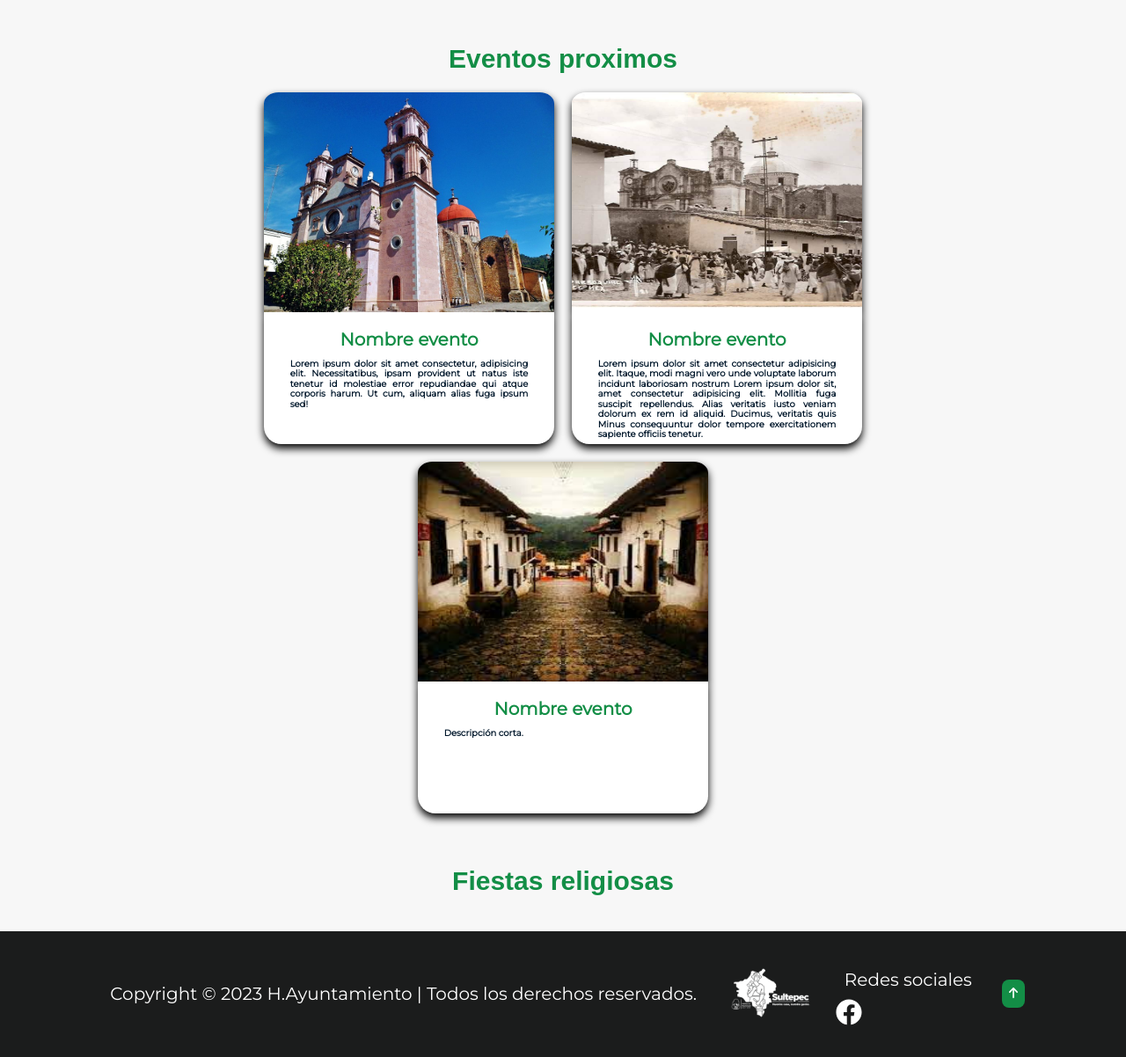
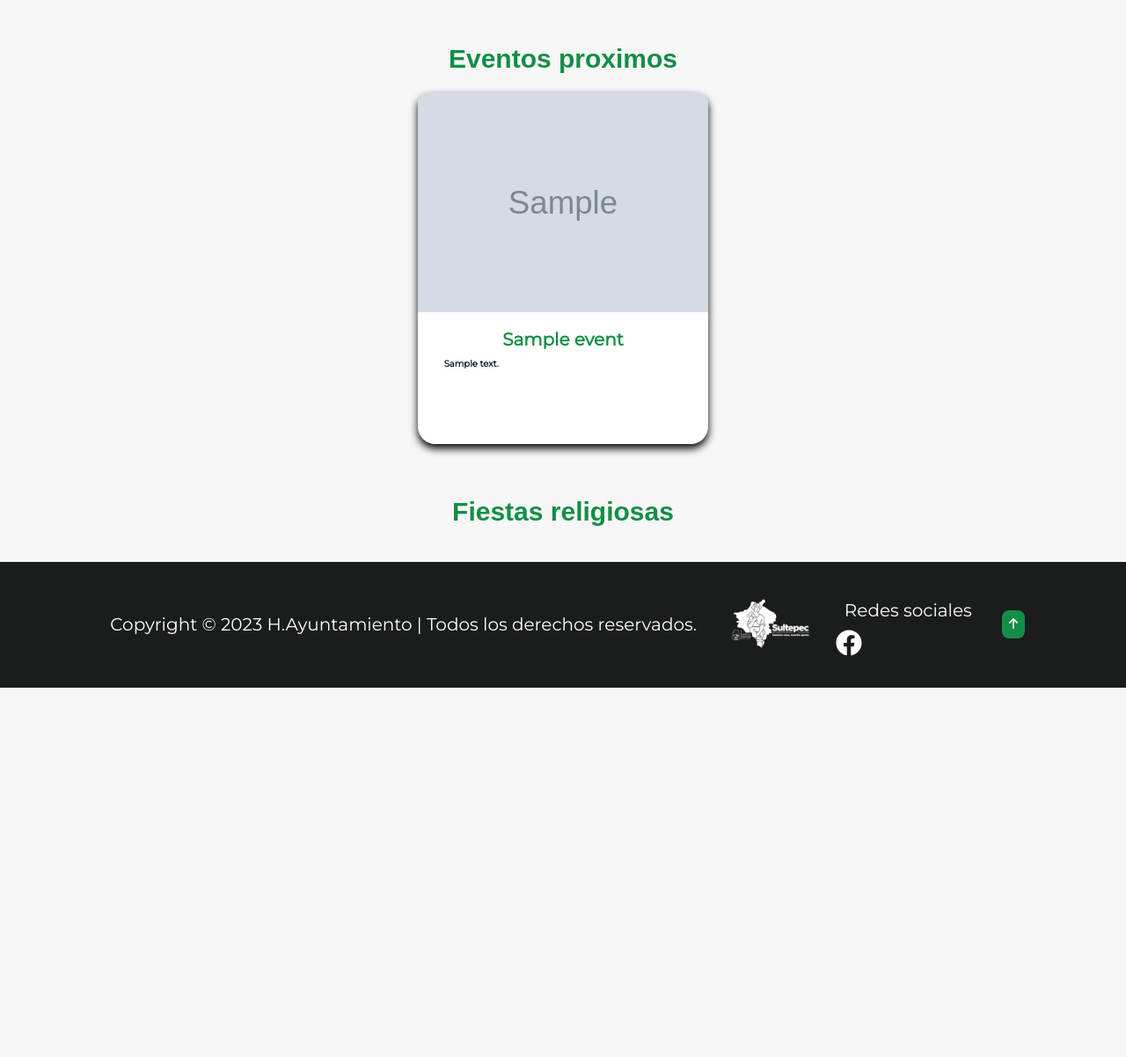
Before and after one commit to angelcruz07/WebSite-Turismo, a PHP site: page /WebSite-Turismo/php/events.php in a window 1280 px wide. Shown: the part 73-1275 px from the top of the page at 88% size. After the commit the page ends 855 px from the top, so only its background shows below. Run offline with PHP 8.4, Linux system fonts and the light colour scheme; tables that the repository leaves empty hold one stand-in row (values such as "Sample post"); grey boxes marked "Sample" are stand-in pictures.

Commit message:
Eventos añadidos dinamicamente

```diff
--- a/php/events.php
+++ b/php/events.php
@@ -4,34 +4,33 @@ $url = "http://" .$_SERVER['HTTP_HOST'] ."WebSite-Turismo";
  require "../partials/navbar.php";
  ?>
 
+ <?php
+ require "../admin/config/database.php";
+
+ //Recuperar conexion de database
+$database = new Database();
+$conn = $database->connect();
+ // Haciendo la consulta a los registros
+$query = $conn->prepare("SELECT * FROM events");
+$query -> execute();
+$events = $query->fetchAll(PDO::FETCH_ASSOC);
+
+ ?>
+
 <section class="events scroll-top" id="events">
 <h1>Eventos proximos</h1>
     <div class="container-events">
+
+    <?php foreach($events as $event){ ?>
         <div class="card-event">
-            <img src="<?php echo $url?>/assets/img/parroquia de sultepec.jpg" alt="Imagen 1">
+        <img src="../../admin/assets/imgEvent/<?php echo $event['image']?>" alt="Portada representativa al evento">
             <div class="description-event">
-                <h3>Nombre evento</h3>
-                <p>Lorem ipsum dolor sit amet consectetur, adipisicing elit. Necessitatibus, ipsam provident ut natus iste tenetur id molestiae error repudiandae qui atque corporis harum. Ut cum, aliquam alias fuga ipsum sed!</p>
+                <h3><?php echo $event['title']?></h3>
+               <p><?php echo $event ['description']?></p>
             </div>
         </div>
-        <div class="card-event">
-            <img src="<?php echo $url?>/assets/img/antiguo sultepec.jpg" alt="Imagen 2">
-            <div class="description-event">
-                <h3>Nombre evento</h3>
-                <p>Lorem ipsum dolor sit amet consectetur adipisicing elit. Itaque, modi magni
-                    vero unde voluptate laborum incidunt laboriosam nostrum Lorem ipsum dolor
-                    sit, amet consectetur adipisicing elit. Mollitia fuga suscipit repellendus.
-                    Alias veritatis iusto veniam dolorum ex rem id aliquid. Ducimus, veritatis quis
-                    Minus consequuntur dolor tempore exercitationem sapiente officiis tenetur.</p>
-            </div>
-        </div>
-        <div class="card-event">
-            <img src="<?php echo $url?>/assets/img/hospedaje.jpeg" alt="Imagen 3">
-            <div class="description-event">
-                <h3>Nombre evento</h3>
-                <p>Descripción corta.</p>
-            </div>
-        </div>
+   <?php } ?>
+
     </div>
 </section>
 
```
Also changed, not shown: admin/assets/imgEvent/1697254624_parroquia sultepec.jpg (added).
